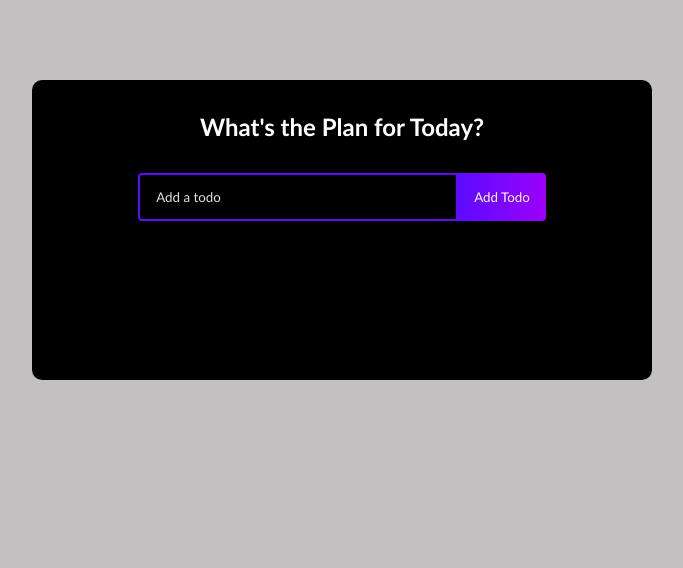
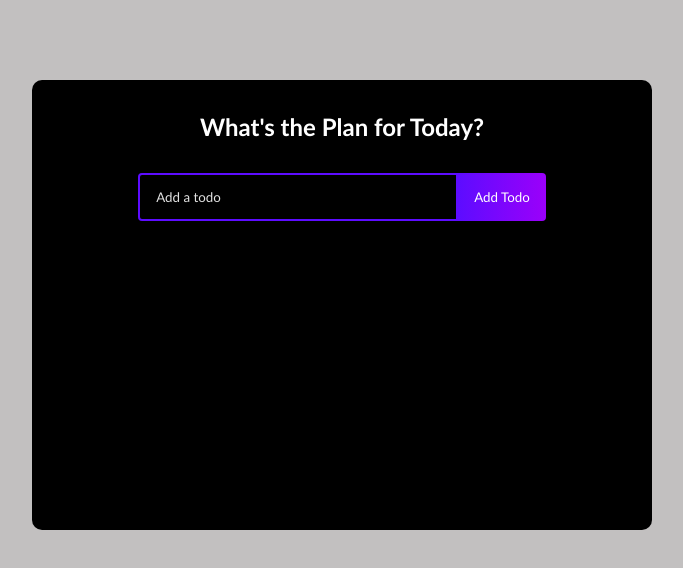
Before and after one commit to siccoo/business_todo, a React (Create React App) app: page / in a window 1280 px wide. Shown: the top 568 px of the page, without its empty margins (298-981 px from the left). Built offline with nearby package versions, Linux system fonts and the light colour scheme.

Commit message:
updates App.css

```diff
--- a/src/App.css
+++ b/src/App.css
@@ -15,7 +15,7 @@ body {
   flex-direction: column;
   justify-content: start;
   width: 620px;
-  min-height: 300px;
+  min-height: 450px;
   background: #000;
   text-align: center;
   margin: 5rem auto;
```
